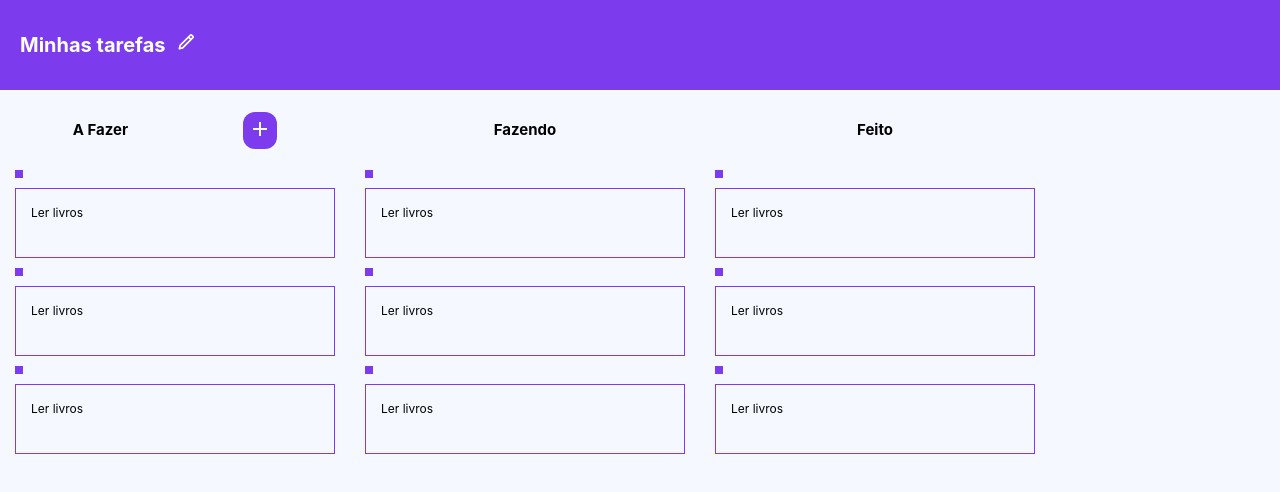
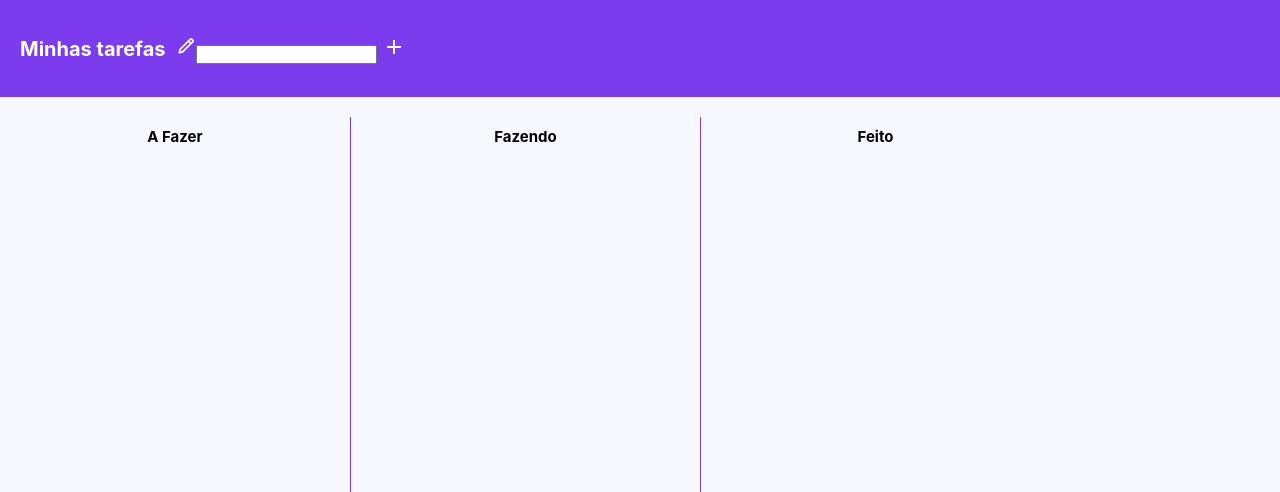
Before and after one commit to heiderick13/kanban-project, a React (Vite) app: page / in a window 1280 px wide. Shown: the top 492 px of the page. Built offline with nearby package versions, Linux system fonts and the light colour scheme.

Commit message:
:sparkles: add & save tasks

```diff
--- a/src/App.jsx
+++ b/src/App.jsx
@@ -1,12 +1,50 @@
-import { useState } from "react";
-import Header from "./components/Header/Header";
+import { useState, useRef, useEffect } from "react";
+
+import { BiPencil } from "react-icons/bi";
+import { MdAdd } from "react-icons/md";
+
 import Board from "./components/Board/Board";
 
 function App() {
+  const [tasks, setTasks] = useState([]);
+  const taskNameRef = useRef();
+
+  function handleAddTask(e) {
+    e.preventDefault();
+    const name = taskNameRef.current.value;
+    if (name === "") return;
+
+    setTasks((prevTasks) => {
+      return [...prevTasks, { id: Date.now(), name: name }];
+    });
+    taskNameRef.current.value = "";
+  }
+
+  useEffect(() => {
+    const savedTasks = JSON.parse(localStorage.getItem("localTasks"));
+    if (savedTasks) setTasks(savedTasks);
+  }, []);
+
+  useEffect(() => {
+    localStorage.setItem("localTasks", JSON.stringify(tasks));
+  }, [tasks]);
+
   return (
     <div className="App">
-      <Header />
-      <Board />
+      <header>
+        <h1>Minhas tarefas</h1>
+        <span className="icon">
+          <BiPencil />
+        </span>
+
+        <form>
+          <input ref={taskNameRef} type="text" />
+          <button onClick={handleAddTask} className="add-btn" type="submit">
+            <MdAdd size={24} color="#FEFEFE" />
+          </button>
+        </form>
+      </header>
+      <Board tasks={tasks} />
     </div>
   );
 }
--- a/src/components/Board/Board.jsx
+++ b/src/components/Board/Board.jsx
@@ -1,12 +1,12 @@
 import List from "../List/List";
 import "./Board.css";
 
-function Board() {
+function Board({ tasks }) {
   return (
     <div className="board flex">
-      <List name={"A Fazer"} button={true} />
-      <List name={"Fazendo"} />
-      <List name={"Feito"} />
+      <List tasks={tasks} name={"A Fazer"} todo={true} />
+      <List tasks={tasks} name={"Fazendo"} />
+      <List tasks={tasks} name={"Feito"} />
     </div>
   );
 }
--- a/src/components/Card/Card.css
+++ b/src/components/Card/Card.css
@@ -1,6 +1,10 @@
 .card {
   width: 100%;
-  margin-bottom: 1rem;
+  box-shadow: 5px 5px 4px rgba(172, 187, 207, 0.8);
+}
+
+.card + .card {
+  border-top: 20px solid rgba(230, 236, 245, 0.4);
 }
 
 .card-header {
@@ -16,6 +20,5 @@
 .card-content {
   min-height: 7rem;
   padding: 1.5rem;
-  border: 1px solid var(--rocket-purple);
   font-size: 1.2rem;
 }
--- a/src/components/Card/Card.jsx
+++ b/src/components/Card/Card.jsx
@@ -1,13 +1,13 @@
 import "./Card.css";
 
-function Card() {
+function Card({ content }) {
   return (
-    <div className="card">
+    <div className="card" draggable="true">
       <div className="card-header">
         <div className="label"></div>
       </div>
       <div className="card-content">
-        <p>Ler livros</p>
+        <p>{content}</p>
       </div>
     </div>
   );
--- a/src/components/Header/Header.jsx
+++ b/src/components/Header/Header.jsx
@@ -1,14 +1,25 @@
 import "./Header.css";
 
 import { BiPencil } from "react-icons/bi";
+import { MdAdd } from "react-icons/md";
 
-function Header() {
+import { useRef } from "react";
+
+function Header({ handleAddTask, tasks }) {
+  const taskNameRef = useRef();
   return (
     <header>
       <h1>Minhas tarefas</h1>
       <span className="icon">
         <BiPencil />
       </span>
+
+      <form>
+        <input ref={taskNameRef} type="text" />
+        <button onClick={handleAddTask} className="add-btn" type="submit">
+          <MdAdd size={24} color="#FEFEFE" />
+        </button>
+      </form>
     </header>
   );
 }
--- a/src/components/List/List.css
+++ b/src/components/List/List.css
@@ -2,7 +2,12 @@
   height: 100%;
   max-height: 70vh;
   min-width: 350px;
-  padding: 2rem 1.5rem;
+  padding-inline: 1.5rem;
+  margin-top: 2rem;
+}
+
+.list + .list {
+  border-left: 1px solid var(--rocket-purple);
 }
 
 .tasks {
--- a/src/components/List/List.jsx
+++ b/src/components/List/List.jsx
@@ -1,24 +1,19 @@
 import Card from "../Card/Card";
 import "./List.css";
 
-import { MdAdd } from "react-icons/md";
-
-function List({ name, button }) {
+function List({ name, tasks, todo }) {
   return (
     <div className="list">
       <div className="list-header flex">
         <h2 className="list-name">{name}</h2>
-        {button && (
-          <button className="add-btn">
-            <MdAdd size={24} color="#FEFEFE" />
-          </button>
-        )}
       </div>
-      <ul className="tasks">
-        <Card />
-        <Card />
-        <Card />
-      </ul>
+      {todo && (
+        <ul className="tasks">
+          {tasks.map((task) => {
+            return <Card key={task.id} content={task.name} />;
+          })}
+        </ul>
+      )}
     </div>
   );
 }
--- a/src/index.css
+++ b/src/index.css
@@ -18,3 +18,18 @@
 .flex {
   display: flex;
 }
+
+header {
+  display: flex;
+  align-items: center;
+
+  background-color: var(--rocket-purple);
+  color: var(--white);
+
+  padding: 3rem 2rem;
+}
+
+.icon {
+  font-size: 2rem;
+  margin-left: 1rem;
+}
```
